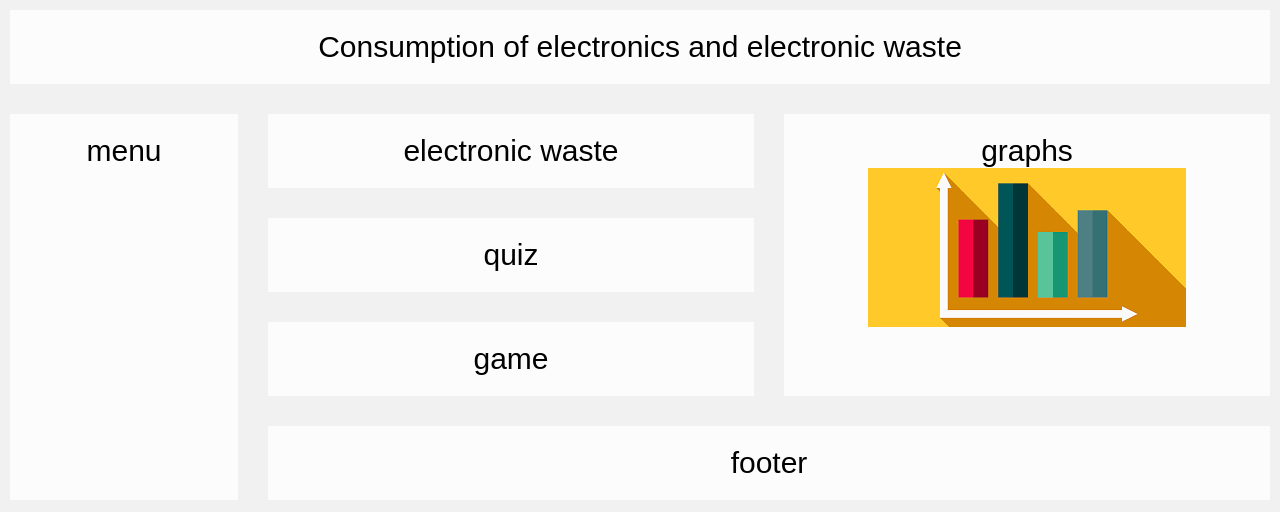
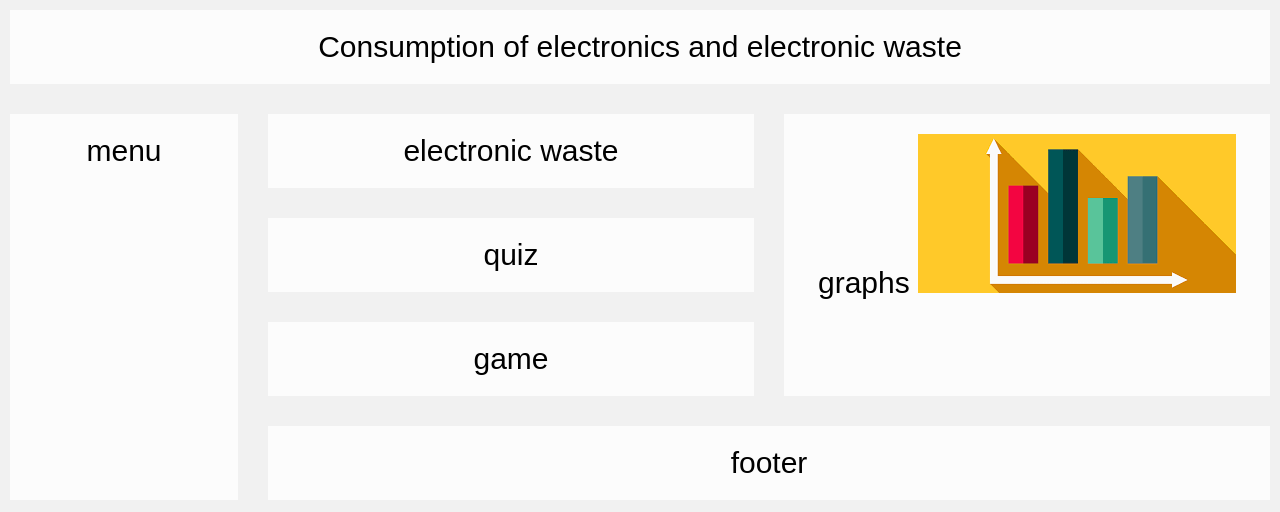
Before and after one commit to adrian180507/adrian180507.github.io, a plain HTML site: page prosjekter/tverfagligoppgave/index.html in a window 1280 px wide. Drawn offline with Linux system fonts and the light colour scheme.

Commit message:
fikse felix

```diff
--- a/prosjekter/tverfagligoppgave/index.html
+++ b/prosjekter/tverfagligoppgave/index.html
@@ -14,7 +14,7 @@
         <div class="item1">Consumption of electronics and electronic waste</div>
         <div class="item2">menu</div>
         <div class="item3">electronic waste</div>
-        <div class="item4">graphs <br><img src="/prosjekter/tverfagligoppgave/pictures/Graphs.png" alt="Graphs"></div>
+        <div class="item4">graphs <img src="/prosjekter/tverfagligoppgave/pictures/Graphs.png" alt="Graphs"></div>
         <div class="item5">footer</div>
         <div class="item6">quiz</div>
         <div class="item7">game</div>
```
